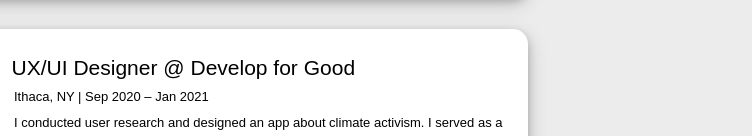
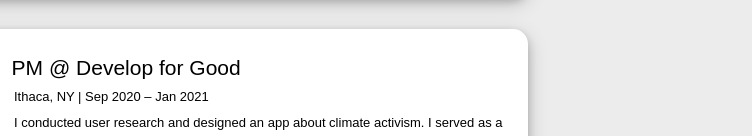
Before and after one commit to te68/te68.github.io, a plain HTML site: page index.html in a window 1280 px wide. Shown: the part 661-797 px from the top of the page, 528-1280 px from the left. Drawn offline with Linux system fonts and the light colour scheme.

Commit message:
quick change

```diff
--- a/index.html
+++ b/index.html
@@ -73,7 +73,7 @@
   </div>
   <div id="dfg-card" class="work-card card-hidden">
       <a target="_blank" href="https://www.developforgood.org/">  <img src="./images/resume/dfg-logo.jpg" alt="Develop for Good"></a>
-      <p class="work-heading"> UX/UI Designer @
+      <p class="work-heading"> PM @
         <a target="_blank" href="https://www.developforgood.org/"> Develop for Good </a><p>
       <p class="work-sub-heading"> Ithaca, NY | Sep 2020 – Jan 2021 </p>
       <p class="work-description"> I conducted user research and designed an app about climate activism. I served as a liaison between the development team and the client (Environmental Defense Fund).</p>
```
